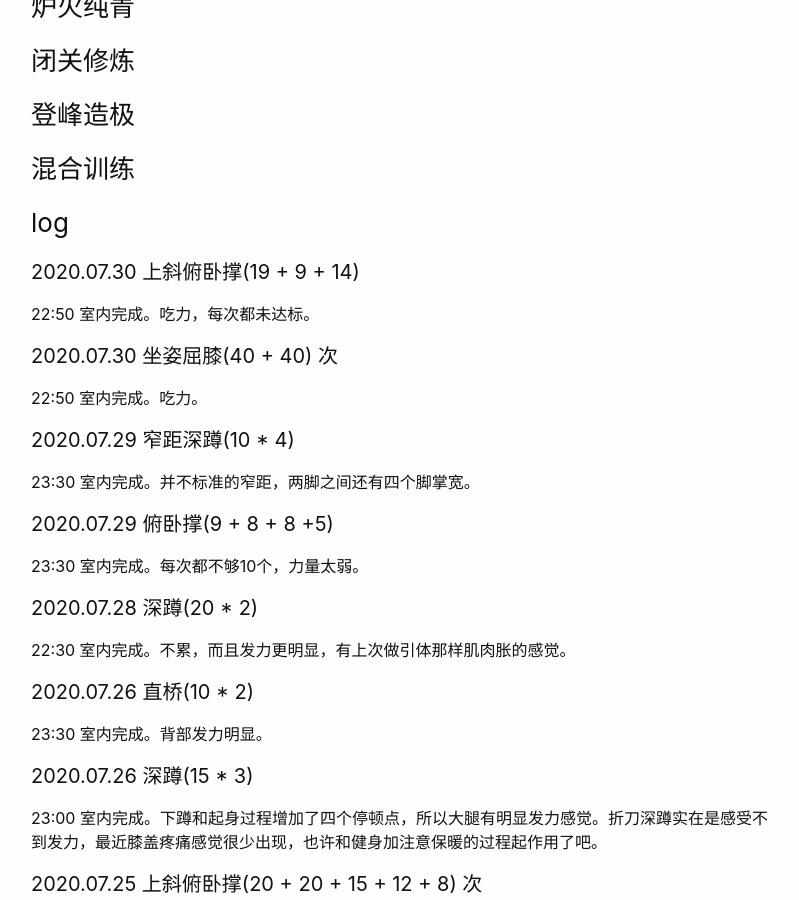
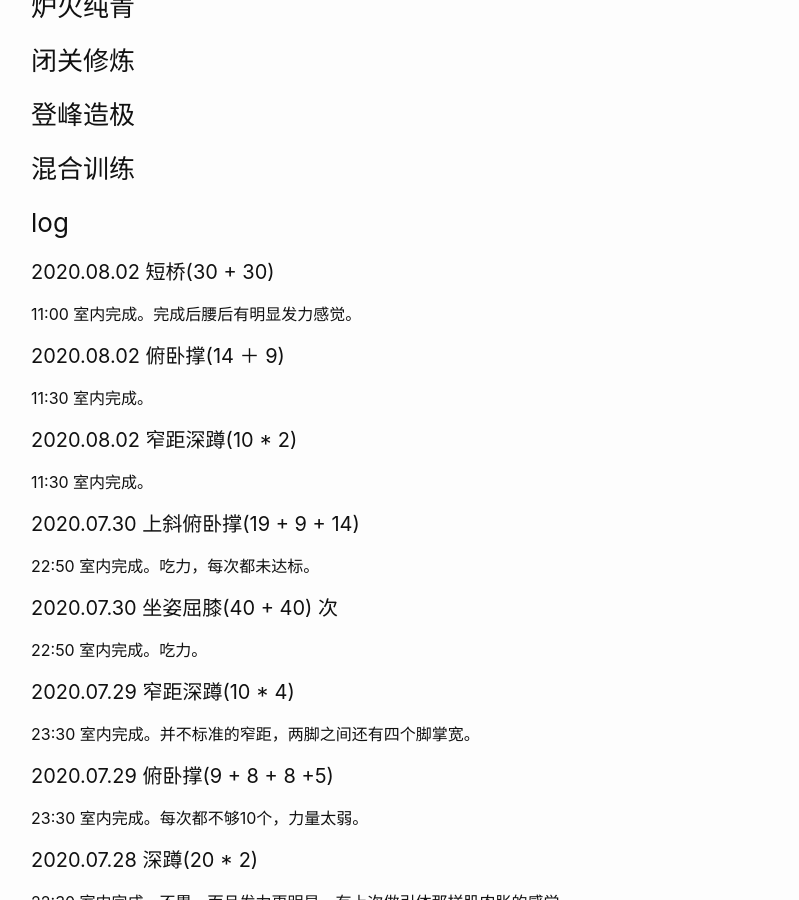
Before and after one commit to wangtiga/wangtiga.github.io, a Jekyll site: the page built from _previews/exercise.md, in a window 1280 px wide and 900 px high, scrolled down 653 px. Shown: the whole window, without its empty margins (239-1038 px from the left). Built offline with Jekyll 4.4.1, drawn with Linux system fonts in a browser that asks for light colours.

Commit message:
updated from notep

```diff
--- a/_previews/exercise.md
+++ b/_previews/exercise.md
@@ -29,6 +29,19 @@ tags:   todo
 
 
 ### log
+
+
+#### 2020.08.02 短桥(30 + 30)
+
+11:00 室内完成。完成后腰后有明显发力感觉。
+
+#### 2020.08.02 俯卧撑(14 ＋ 9)
+
+11:30 室内完成。
+
+#### 2020.08.02 窄距深蹲(10 * 2)
+
+11:30 室内完成。
 
 
 
```
